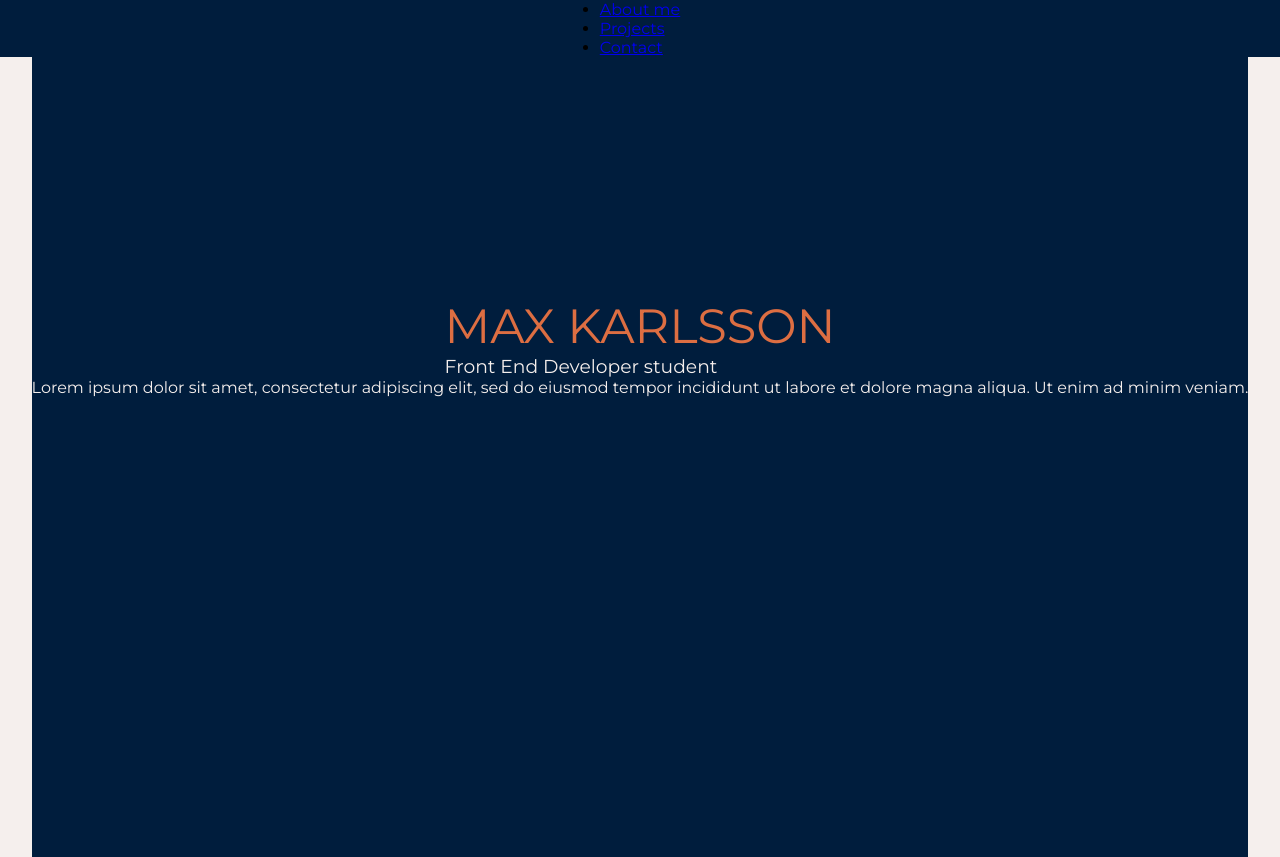
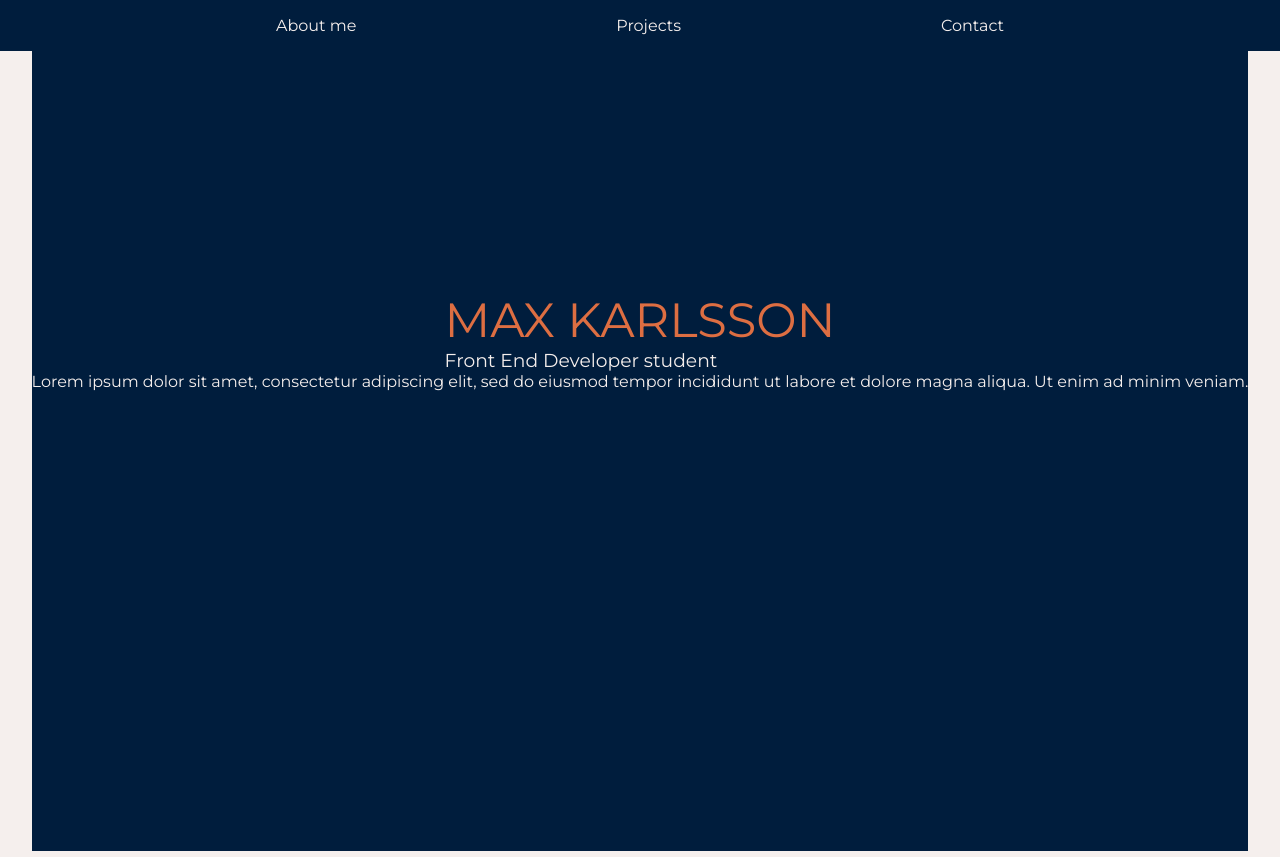
Before and after one commit to maxtkarlsson/portfolio-react, a React (Vite) app: page / in a window 1280 px wide. Built offline with nearby package versions, Linux system fonts and the light colour scheme.

Commit message:
(feat): Add styling to Navbar

```diff
--- /dev/null
+++ b/src/components/Navbar.scss
@@ -0,0 +1,24 @@
+@use "../style/base" as b;
+
+a {
+  text-decoration: none;
+  color: b.$mgrey;
+}
+
+.navigation-container {
+  @include b.FlexColCenter;
+}
+
+.nav {
+  width: 100vw;
+  @include b.FlexRowCenter;
+  justify-content: space-evenly;
+  list-style: none;
+  padding: 1rem;
+
+  &__item {
+    :hover {
+      color: b.$morange;
+    }
+  }
+}
--- a/src/components/Navbar.tsx
+++ b/src/components/Navbar.tsx
@@ -1,8 +1,9 @@
 import { Link } from "react-router-dom";
+import "./Navbar.scss";
 
 export const Navbar = () => {
   return (
-    <nav>
+    <nav className="navigation-container">
       <ul className="nav">
         <li className="nav__item">
           <Link to="/">About me</Link>
```
